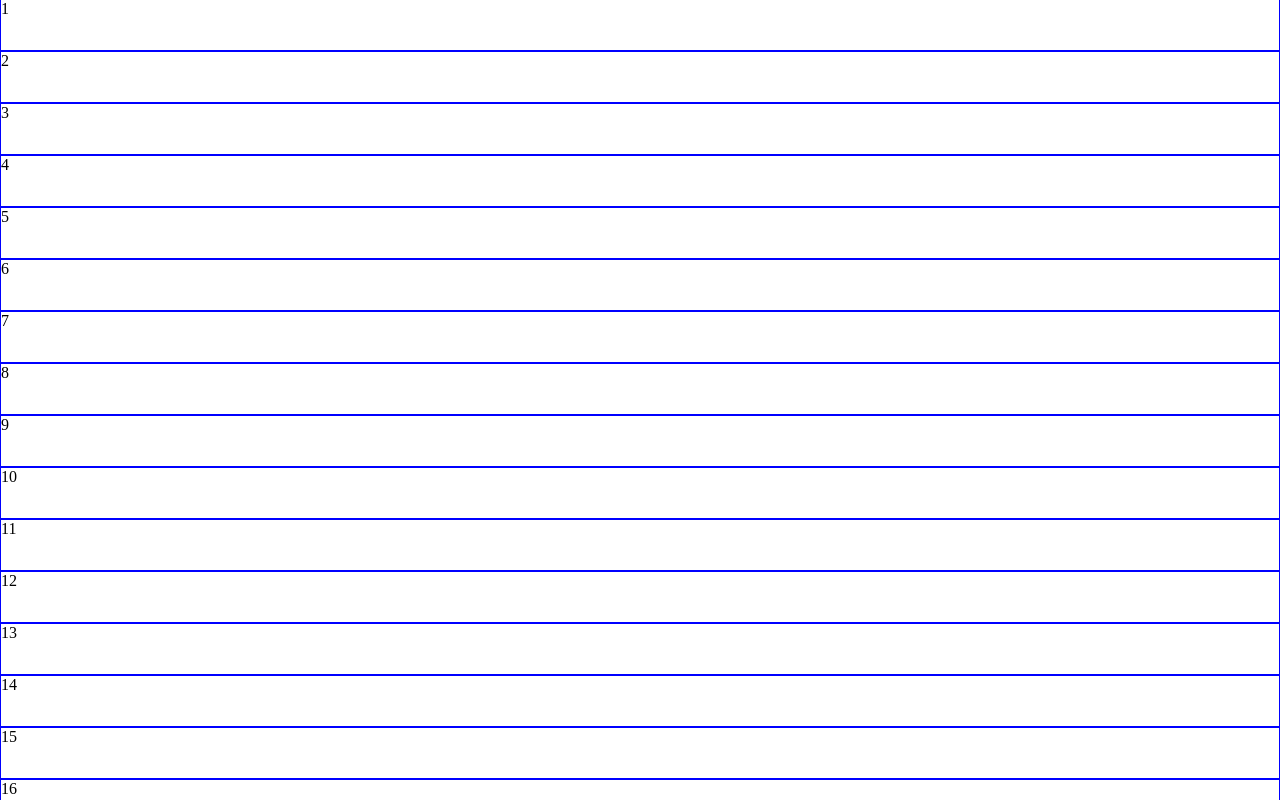
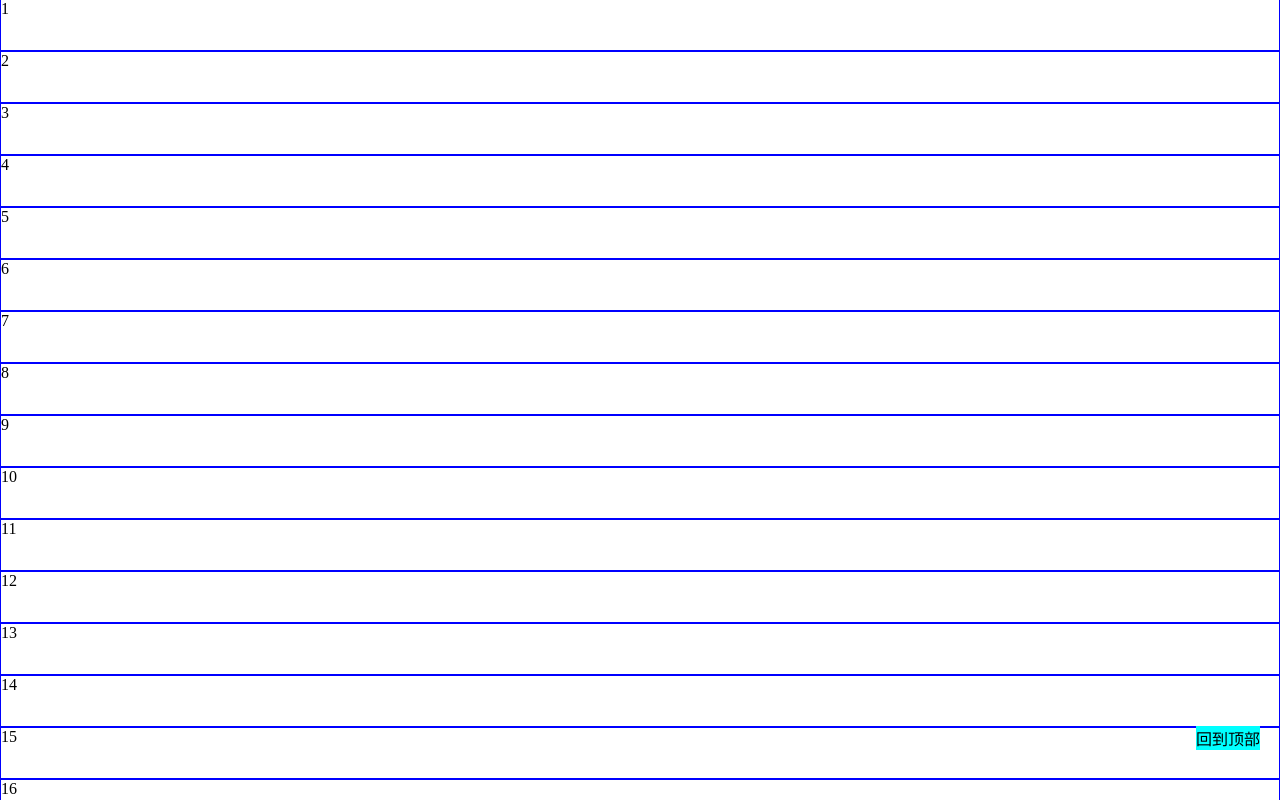
Before and after one commit to YuLinXi/native-scroll, a Vue app: page / in a window 1280 px wide. Shown: the top 800 px of the page. Built offline with nearby package versions, Linux system fonts and the light colour scheme.

Commit message:
:construction: 完成NativeScroll基础功能

```diff
--- a/src/App.vue
+++ b/src/App.vue
@@ -1,8 +1,9 @@
 <template>
   <div>
-    <scroll @refresh="handleRefresh" @load="handleLoad">
+    <scroll ref="scroll" @refresh="handleRefresh" @load="handleLoad">
       <div v-for="item in dataSource" class="item" :key="item">{{ item }}</div>
     </scroll>
+    <div @click="handleGoTop" class="toTop">回到顶部</div>
   </div>
 </template>
 
@@ -52,6 +53,11 @@ export default {
         data.push(index);
       }
       return data;
+    },
+
+    handleGoTop() {
+      const { scroll } = this.$refs;
+      scroll.scrollTo(0, 100);
     }
   }
 };
@@ -65,4 +71,11 @@ export default {
     border-top: 0;
   }
 }
+.toTop {
+  color: #000;
+  background-color: aqua;
+  position: fixed;
+  right: 20px;
+  bottom: 50px;
+}
 </style>
--- a/src/components/Index.vue
+++ b/src/components/Index.vue
@@ -346,7 +346,6 @@ export default {
   transition-timing-function: cubic-bezier(0.23, 1, 0.32, 1);
   transition-duration: 0ms;
   position: relative;
-  z-index: 2;
   background-color: #fff;
 }
 .pullDown-loading {
```
